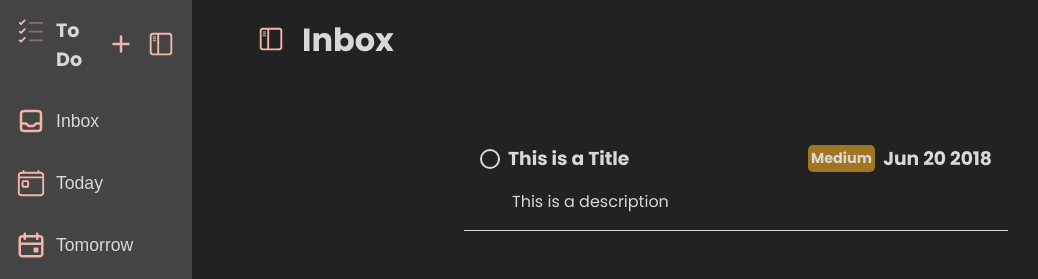
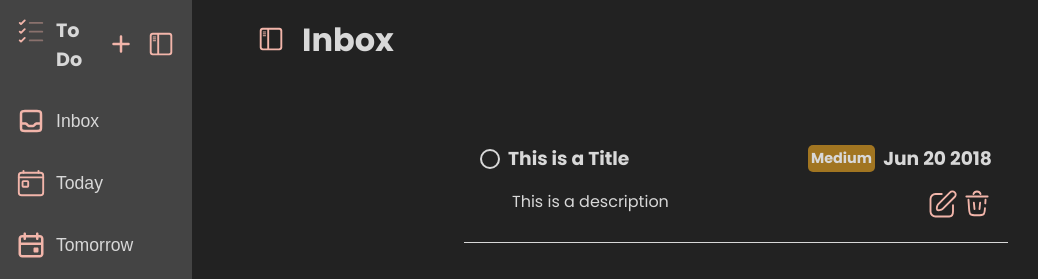
Before and after one commit to AndrewC145/To-Do-List, a website built with webpack: page dist/index.html in a window 1280 px wide. Shown: the top 279 px of the page, without its empty margins (0-1038 px from the left). Built offline with nearby package versions, Linux system fonts and the light colour scheme; files whose address does not match are found by name.

Commit message:
Added Icons for Edit and Delete Todo

```diff
--- a/dist/index.html
+++ b/dist/index.html
@@ -67,6 +67,10 @@
           </div>
           <div class="todoBody">
             <p class="todoDescription">This is a description</p>
+            <div class="todoIcons">
+              <button class="todo-edit"><img src="svg/edit-3-svgrepo-com.svg"></button>
+              <button class="todo-trash"><img src="svg/trash-bin-minimalistic-svgrepo-com.svg"></button>
+            </div>
           </div>
         </div>
       </div>
--- a/dist/style.css
+++ b/dist/style.css
@@ -59,13 +59,13 @@ nav .sidebar-header {
   margin-right: 0.5rem;
 }
 
-.add-todo, .toggle-sidebar, .add-project {
+.add-todo, .toggle-sidebar, .add-project, .todoBody button {
   background-color: transparent;
   border: none;
   cursor: pointer;
 }
 
-.add-todo:hover, .toggle-sidebar:hover, .add-project:hover {
+.add-todo:hover, .toggle-sidebar:hover, .add-project:hover, .todoBody button:hover {
   filter: brightness(0) saturate(100%) invert(66%) sepia(3%) saturate(3217%) hue-rotate(320deg) brightness(81%) contrast(89%);
 }
 
@@ -154,6 +154,7 @@ img {
   margin: 0 auto;
 }
 
+
 .todoList {
   display: flex;
   flex-direction: column;
@@ -193,6 +194,11 @@ img {
 }
 
 .todoBody {
+  display: flex;
   color: var(--primary-color);
   margin-left: 2rem;
 }
+
+.todoIcons {
+  margin-left: auto;
+}
```
Also changed, not shown: dist/svg/edit-3-svgrepo-com.svg (added), dist/svg/trash-bin-minimalistic-svgrepo-com.svg (added).
